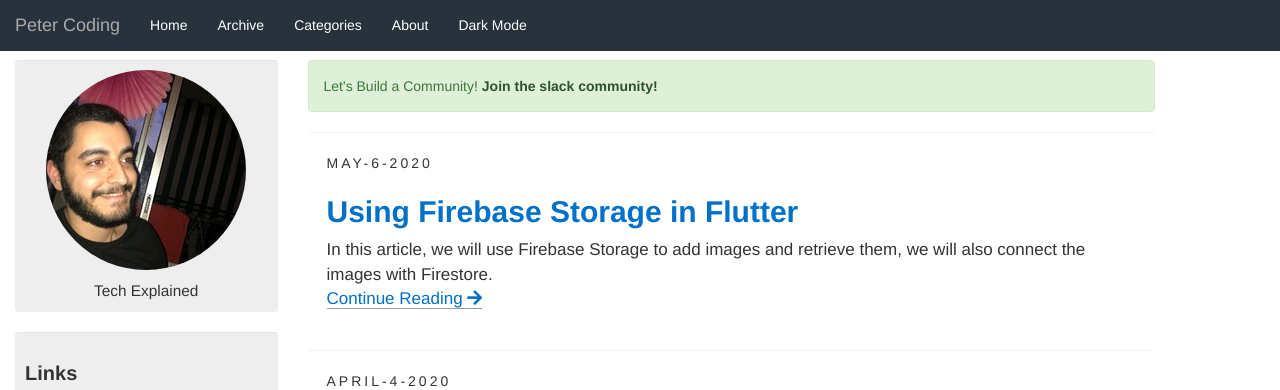
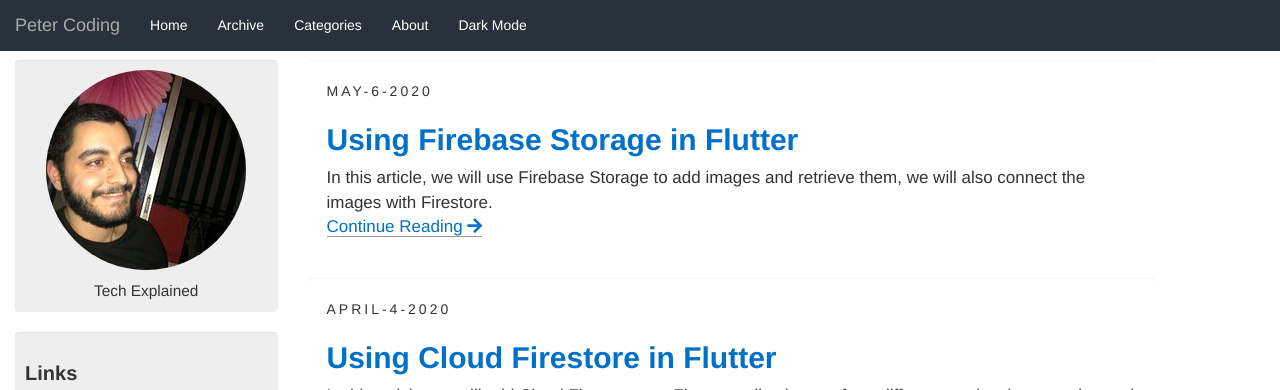
Before and after one commit to aximilli1212/peterhdd.github.io, a Jekyll site: the page built from index.html, in a window 1280 px wide and 900 px high, cut to the strip 0-390 px from the top of the window. Built offline with Jekyll 4.4.1, drawn with Linux system fonts in a browser that asks for light colours; nearby versions of some CDN libraries; the list of posts is cut into pages by our own code; comment, search, counter and statistics services are not loaded.

Commit message:
update file

```diff
--- a/_layouts/default.html
+++ b/_layouts/default.html
@@ -22,9 +22,6 @@
                 {% endif %}
             </div>
             <div class="col-md-9">
-                <div class="alert alert-success" role="alert">
-                    Let's Build a Community! <a href="https://join.slack.com/t/petercoding/shared_invite/zt-e65eipli-ImJMTgqMmwIxhzgsEqQ5aA" class="alert-link">Join the slack community!</a>
-                  </div>
                 {{ content }}
             </div>
             <div class="fixed">
```
